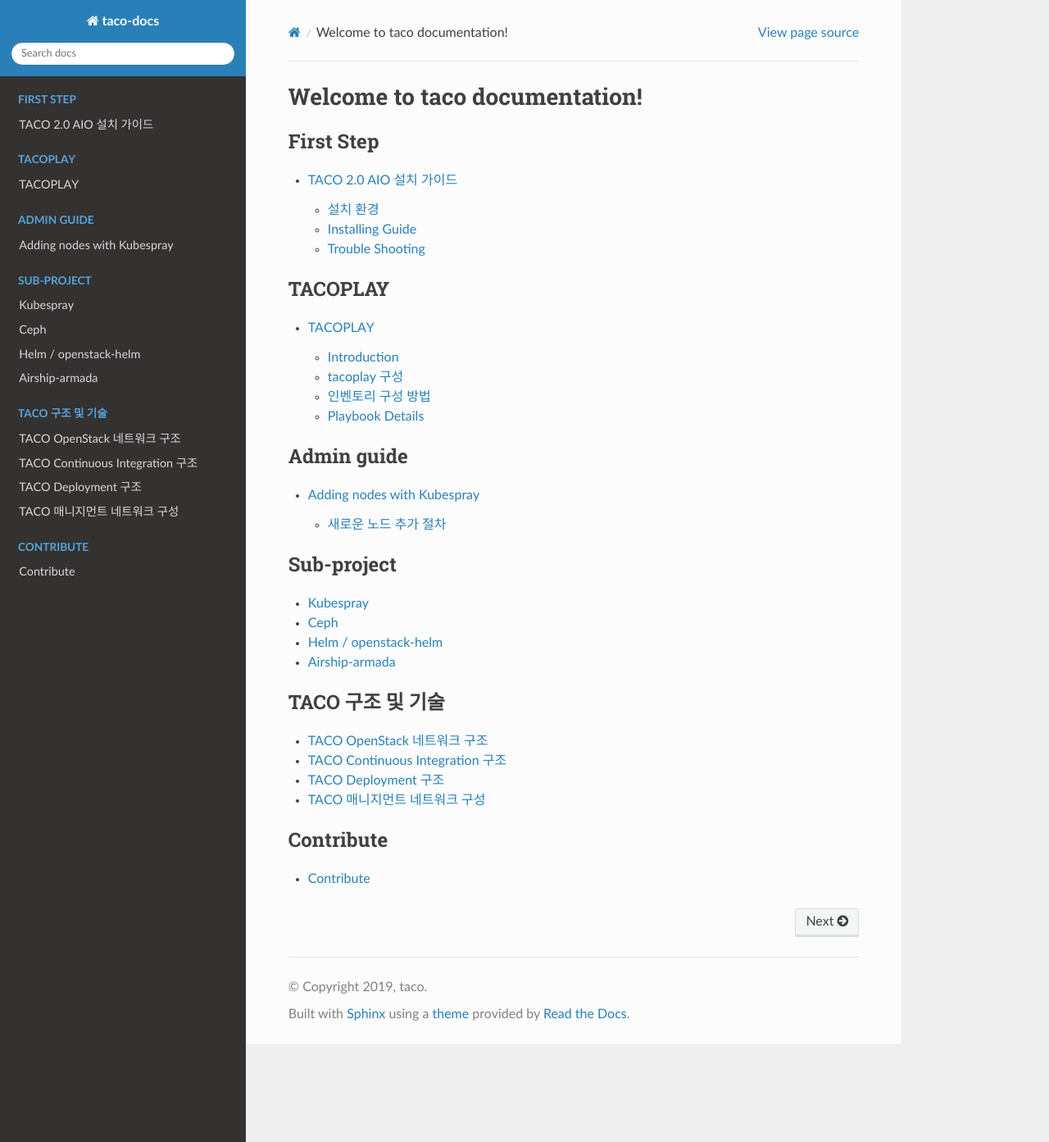
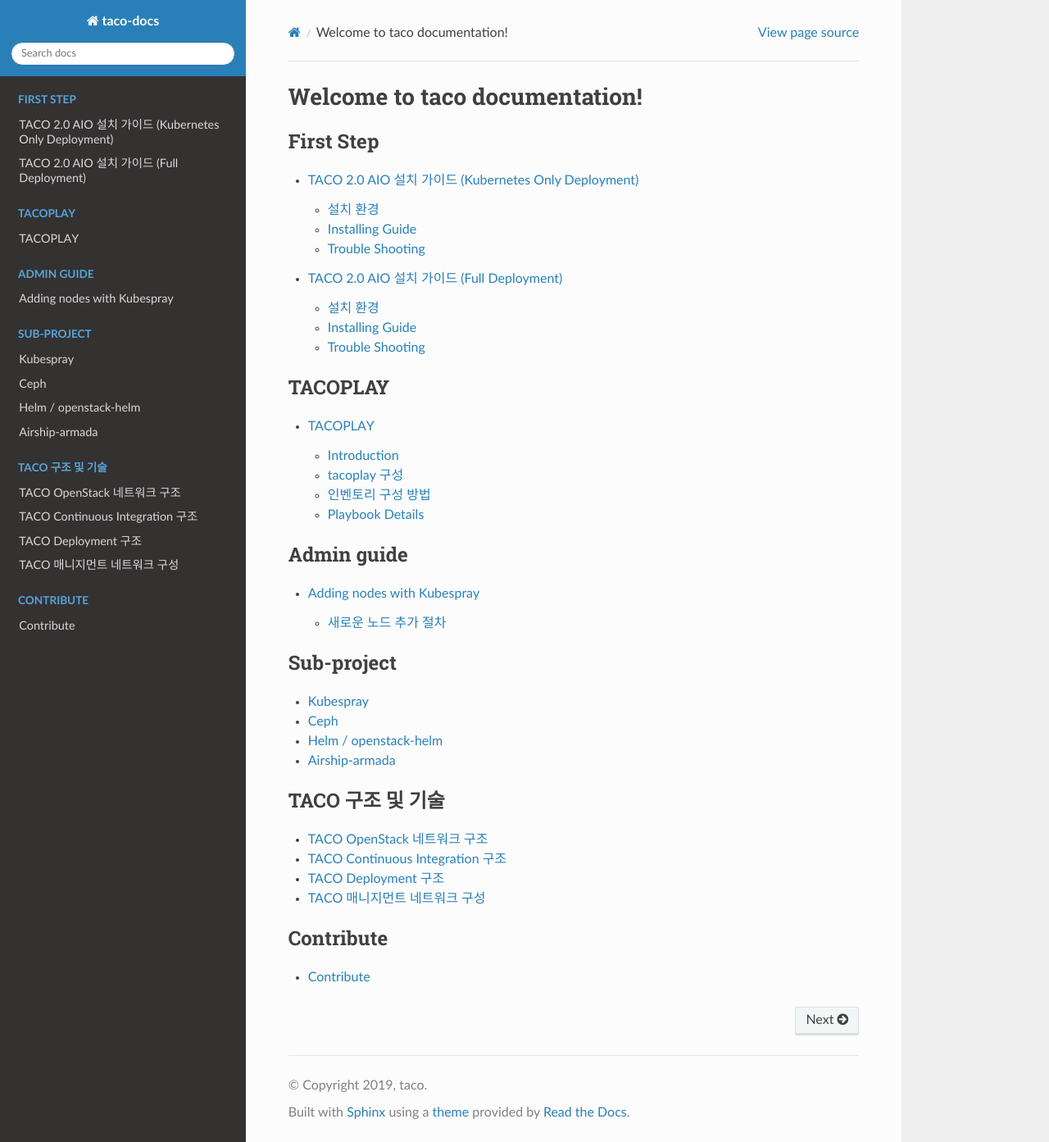
Before and after one commit to openinfradev/taco-docs, a Sphinx documentation site: the page built from docs/source/index.rst, in a window 1280 px wide and 1393 px high. Shown: the whole window at 82% size. Built offline with Sphinx 7.4.7 and the Read the Docs theme 2.0.0, drawn with Linux system fonts in a browser that asks for light colours; some of the changed lines change nothing that is shown.

Commit message:
K8s Only 설치와 K8s + 오픈스택 설치 가이드 분리

```diff
--- a/docs/source/index.rst
+++ b/docs/source/index.rst
@@ -10,8 +10,8 @@
    :maxdepth: 2
    :caption: First Step
 
-   intro/aio.rst
-
+   intro/aio-k8s.rst
+   intro/aio-ops.rst
 
 .. toctree::
    :maxdepth: 2
--- /dev/null
+++ b/docs/source/intro/aio-k8s.rst
@@ -0,0 +1,250 @@
+**************************************************
+TACO 2.0 AIO 설치 가이드 (Kubernetes Only Deployment)
+**************************************************
+
+이 매뉴얼은 AWS에서 생성한 EC2 환경을 기준으로 작성되었으며, Ceph, Kubernetes를 하나의 VM에 모두 설치하는 AIO (All-In-One) 가이드이다.
+
+.. contents::
+  :local:
+
+설치 환경
+=========
+
+Single Host 사양
+^^^^^^^^^^^^^^^^
+
+* Instance : AWS EC2
+* OS : CentOS Linux 7.7.1908
+* Flavor : m5.2xlarge
+* vCPU : 8
+* MEM : 32G   <--24G 이상 권장
+
+볼륨 디스크
+^^^^^^^^^^^
+
+* Root Disk Volume : 200G   <--160G 이상 권장
+* Additional Empty Volume : 50G   <--50G 이상 권장
+
+네트워크 설정
+^^^^^^^^^^^^
+
+* 포트 개방 : 80, 30608 (+LMA 설치시 30001, 30009, 30018, 32000)
+
+Installing Guide
+================
+
+계정 설정
+^^^^^^^^^
+
+이 매뉴얼에서 사용하는 계정은 centos 이며, '$'로 시작하는 커맨드는 centos 계정에서 수행함을 의미한다.
+
+* sudo 권한 부여
+
+centos 계정에서 패스워드 없이 sudo를 사용할 수 있도록 아래와 같이 설정한다.
+
+.. code-block:: bash
+
+   $ sudo visudo
+   ## Allow root to run any commands anywhere
+   root    ALL=(ALL)       ALL
+   centos  ALL=(ALL:ALL) NOPASSWD: ALL
+
+|
+
+* ssh 패스워드 설정
+
+패스워드를 통해 ssh 로그인을 할 수 있도록 아래 변수를 yes로 바꿔준다.
+
+.. code-block:: bash
+
+   $ sudo vi /etc/ssh/sshd_config
+   PasswordAuthentication yes
+
+|
+
+패스워드를 설정하고 변경된 sshd 설정을 반영시킨다.
+
+.. code-block:: bash
+
+   $ sudo passwd centos
+   $ sudo systemctl restart sshd
+
+|
+
+Pre-installation
+^^^^^^^^^^^^^^^^
+
+TACO 설치에 필요한 패키지와 소스 코드를 다운로드한다.
+
+* 패키지 업데이트 및 다운로드
+
+.. code-block:: bash
+
+   $ sudo yum update -y
+   $ sudo yum install -y epel-release git
+   $ sudo yum install -y python-pip
+   $ sudo yum update -y
+
+|
+
+* tacoplay 다운로드
+
+tacoplay는 ansible playbook 모음을 이용하여 TACO를 자동으로 설치하는 프로그램이다.
+
+.. code-block:: bash
+
+   $ git clone -b taco-v20.05 --single-branch https://github.com/openinfradev/tacoplay.git ~/tacoplay
+   $ cd $_
+
+|
+
+tacoplay에 필요한 패키지와 소스 코드를 다운로드한다.
+
+.. code-block:: bash
+
+   $ sudo pip install --upgrade pip
+   $ sudo pip install -r requirements.txt --upgrade --ignore-installed
+   $ ./fetch-sub-projects.sh
+
+|
+
+인벤토리 수정
+^^^^^^^^^^^^
+
+인벤토리 설정을 위해 필요한 로컬 정보를 아래의 방법으로 확인한다.
+
+* { Additional_Empty_Volume } : nvme1n1   <--추가한 50G 빈 볼륨
+
+.. code-block:: bash
+
+   $ lsblk
+   ##(example)
+   nvme0n1     259:0    0  200G  0 disk
+   └─nvme0n1p1 259:1    0  200G  0 part /
+   nvme1n1     259:2    0   50G  0 disk
+
+|
+
+* { network_cidr } : 172.32.0.0/24   <--아래에서 출력된 9번째 줄에서 확인 가능한 172.32.0.81/24의 네 번째 옥텟을 0으로 바꾼 값.
+
+.. code-block:: bash
+
+   $ ip a
+   ##(example)
+   1: lo: <LOOPBACK,UP,LOWER_UP> mtu 65536 qdisc noqueue state UNKNOWN group default qlen 1000
+       link/loopback 00:00:00:00:00:00 brd 00:00:00:00:00:00
+       inet 127.0.0.1/8 scope host lo
+          valid_lft forever preferred_lft forever
+       inet6 ::1/128 scope host
+          valid_lft forever preferred_lft forever
+   2: ens5: <BROADCAST,MULTICAST,UP,LOWER_UP> mtu 9001 qdisc mq state UP group default qlen 1000
+       link/ether 02:ae:fa:f2:88:84 brd ff:ff:ff:ff:ff:ff
+       inet 172.32.0.81/24 brd 172.32.0.255 scope global dynamic ens5
+          valid_lft 3520sec preferred_lft 3520sec
+      inet6 fe80::ae:faff:fef2:8884/64 scope link
+          valid_lft forever preferred_lft forever
+
+|
+
+* 인벤토리 설정
+
+제공된 sample extra-vars.yml 파일에서 아래와 같이 5가지 항목의 value를 수정한다.
+
+.. code-block:: bash
+
+   ##{ } 안에 알맞은 값을 대입하여 아래 설정을 extra-vars.yml에 저장한다.
+   $ vi ~/tacoplay/inventory/sample/aio/extra-vars.yml
+   taco_apps: [""]
+   monitor_interface: { ethernet_interface }   ##should be edited
+   public_network: { network_cidr }   ##should be edited
+   cluster_network: { network_cidr }   ##should be edited
+   lvm_volumes:
+     - data: /dev/{ Addtional_Empty_Volume }   ##should be edited
+
+|
+
+tacoplay 실행
+^^^^^^^^^^^^
+
+위의 설정을 모두 마쳤다면 tacoplay를 실행한다.
+
+.. code-block:: bash
+
+   $ cd ~/tacoplay/
+   $ ansible-playbook -b -i inventory/sample/aio/hosts.ini -e @inventory/sample/aio/extra-vars.yml site.yml
+
+|
+
+테스트 환경 사양에 따라 배포 완료 시간이 20분에서 1시간까지 달라질 수 있다.
+
+* K8s 설치 확인
+
+.. code-block:: bash
+
+   $ kubectl get pods -n kube-system
+
+|
+
+정상적으로 kube-system 파드들이 올라왔는지 확인한다. 만약 "The connection to the server localhost:8080 was refused"와 같은 문구가 발생한다면 아래 명령을 수행한다.
+
+.. code-block:: bash
+
+   $ kubectl get pods -n kube-system
+   $ kubectl get services -n kube-system
+   $ kubectl get deployments -n kube-system
+
+|
+
+Trouble Shooting
+================
+
+* ansible 로그 확인 방법
+1. 디폴트로 생성되는 로그는 /tmp/ansible.log를 확인한다. 로그를 별도로 관리하고자 한다면 '> example_file.log_0' 옵션을 붙여 로그를 원하는 파일에 생성할 수 있다.
+2. ansible-playbook 명령 시 -vvvv 옵션을 추가하면 더 구체적인 로그가 기록된다.
+
+* ansible 설치 중에 문제가 발생하여 재설치할 때 tag를 이용하여 일부 role만 수행하는 방법
+tacoplay 실행 시 tacoplay/site.yml에 작성되어 있는 role의 순서대로 설치가 진행된다. 설치는 크게 보았을 때 ceph - K8s - taco_app 순으로 진행된다. 이를 부분적으로 설치하고 싶다면 아래 명령을 수행하면 된다.
+
+.. code-block:: bash
+
+   ##1. 초기 세팅 및 ceph의 설치를 진행하는 커맨드(ceph이 이미 설치된 경우 에러가 발생할 수 있으니 주의한다.)
+   $ ansible-playbook -b -i inventory/sample/aio/hosts.ini -e @inventory/sample/aio/extra-vars.yml site.yml --tags setup-os,ceph,ceph-post-install --skip-tags k8s
+
+|
+
+.. code-block:: bash
+
+   ##2. ceph이 정상적으로 설치되었을 때, K8s를 설치하는 커맨드(ceph을 중복으로 설치하게 되면 문제가 발생하여 스킵해준다)
+   $ ansible-playbook -b -i inventory/sample/aio/hosts.ini -e @inventory/sample/aio/extra-vars.yml site.yml --tags ceph-post-install,k8s,taco-clients --skip-tags ceph
+
+|
+
+.. code-block:: bash
+
+   ##3. K8s까지 정상적으로 설치되었을 때, taco_app(LMA)의 배포 혹은 남은 role을 수행하는 커맨드
+   $ ansible-playbook -b -i inventory/sample/aio/hosts.ini -e @inventory/sample/aio/extra-vars.yml site.yml --skip-tags ceph,k8s
+
+|
+
+* K8s 설치 관련 문제 발생 시
+1. kube-system 네임스페이스를 갖는 K8s 리소스들이 잘 작동 중인지 확인한다.
+
+.. code-block:: bash
+
+   $ kubectl get pods -n kube-system
+   $ kubectl get services -n kube-system
+   $ kubectl get deployments -n kube-system
+
+|
+
+2. "The connection to the server localhost:8080 was refused - did you specify the right host or port?"와 같은 문구가 발생한다면
+
+.. code-block:: bash
+
+   $ mkdir -p $HOME/.kube
+   $ sudo cp -i /etc/kubernetes/admin.conf $HOME/.kube/config
+   $ sudo chown $(id -u):$(id -g) $HOME/.kube/config
+
+|
+
+위 명령을 순차적으로 수행한다. root 계정에서는 K8s 클러스터에 접근할 수 있으나 centos와 같은 user 계정에서 접근하지 못할 때 발생한다.(참고: https://snowdeer.github.io/kubernetes/2018/02/13/kubernetes-can-not-use-kubectl/)
--- a/docs/source/intro/aio.rst
+++ b/docs/source/intro/aio-ops.rst
@@ -1,8 +1,8 @@
-***************************
-TACO 2.0 AIO 설치 가이드
-***************************
+***************************************
+TACO 2.0 AIO 설치 가이드 (Full Deployment)
+***************************************
 
-이 매뉴얼은 AWS에서 생성한 EC2 환경을 기준으로 작성되었으며, Kubernetes, Ceph, OpenStack을 하나의 VM에 모두 설치하는 AIO (All-In-One) 가이드이다.
+이 매뉴얼은 AWS에서 생성한 EC2 환경을 기준으로 작성되었으며, Ceph, Kubernetes, OpenStack을 하나의 VM에 모두 설치하는 AIO (All-In-One) 가이드이다.
 
 .. contents::
   :local:
@@ -28,12 +28,10 @@
 네트워크 설정
 ^^^^^^^^^^^^
 
-* 포트 개방 : 80, 30608, 31000
+* 포트 개방 : 80, 30608, 31000 (+LMA 설치시 30001, 30009, 30018, 32000)
 
 Installing Guide
 ================
-
-오픈스택 설치 여부에 따라 1) ceph + K8s 설치와 2) ceph + K8s + 오픈스택 설치로 나누어 설명하고 있으니 유의하도록 한다.
 
 계정 설정
 ^^^^^^^^^
@@ -110,10 +108,8 @@
 
 |
 
-브릿지 네트워크 구성(오픈스택을 설치하는 경우)
+브릿지 네트워크 구성
 ^^^^^^^^^^^^^^^^^^^^^^^^^^^^^^^^^^^^^^^^^^^^^
-
-K8s까지만 설치하고자 하는 경우에는 생략하도록 한다.
 
 AIO node가 보유한 IP 자원을 오픈스택 위에 생성될 VM에게 할당해주기 위해서 브릿지 네트워크를 구성해야 한다. 이를 위해 필요한 로컬 정보를 아래의 방법으로 확인한다.
 
@@ -211,7 +207,7 @@
 인벤토리 수정
 ^^^^^^^^^^^^
 
-인벤토리 설정을 위해 필요한 값을 아래의 방법으로 확인한다.
+인벤토리 설정을 위해 필요한 로컬 정보를 아래의 방법으로 확인한다.
 
 * { Additional_Empty_Volume } : nvme1n1   <--추가한 50G 빈 볼륨
 
@@ -246,26 +242,9 @@
 
 |
 
-* ceph + K8s 설치를 위한 인벤토리 설정
+* 인벤토리 설정
 
 제공된 sample extra-vars.yml 파일에서 아래와 같이 5가지 항목의 value를 수정한다.
-
-.. code-block:: bash
-
-   ##{ } 안에 알맞은 값을 대입하여 아래 설정을 extra-vars.yml에 저장한다.
-   $ vi ~/tacoplay/inventory/sample/aio/extra-vars.yml
-   taco_apps: [""]
-   monitor_interface: { ethernet_interface }   ##should be edited
-   public_network: { network_cidr }   ##should be edited
-   cluster_network: { network_cidr }   ##should be edited
-   lvm_volumes:
-     - data: /dev/{ Addtional_Empty_Volume }   ##should be edited
-
-|
-
-* ceph + K8s + 오픈스택 설치를 위한 인벤토리 설정
-
-오픈스택 설치를 위해 브릿지 네트워크를 구성했다는 전제하에 제공된 sample extra-vars.yml 파일에서 아래와 같이 5가지 항목의 value를 수정한다.
 
 .. code-block:: bash
 
@@ -313,15 +292,7 @@
 
 |
 
-정상적으로 kube-system 파드들이 올라왔는지 확인한다. 만약 "The connection to the server localhost:8080 was refused"와 같은 문구가 발생한다면 아래 명령을 수행한다.
-
-.. code-block:: bash
-
-   $ kubectl get pods -n kube-system
-   $ kubectl get services -n kube-system
-   $ kubectl get deployments -n kube-system
-
-|
+정상적으로 kube-system 파드들이 올라왔는지 확인한다.
 
 * 오픈스택 설치 확인
 
@@ -374,8 +345,6 @@
 
 네트워크를 구성했다면 { host_ip }:31000 으로 접속하여 Compute > 인스턴스 탭에서 인스턴스를 추가할 수 있다. 제공되는 cirros 이미지를 사용하여 인스턴스를 생성했다면, 인스턴스명을 클릭하여 콘솔탭으로 접근한다. cirros의 default 로그인 정보는 cirros / gocubsgo 이다.(콘솔이 정상적으로 열리지 않는다면 웹페이지 새로고침을 반복한다.)
 
-
-
 Trouble Shooting
 ================
 
@@ -396,14 +365,14 @@
 .. code-block:: bash
 
    ##2. ceph이 정상적으로 설치되었을 때, K8s를 설치하는 커맨드(ceph을 중복으로 설치하게 되면 문제가 발생하여 스킵해준다)
-   $ ansible-playbook -b -i inventory/sample/aio/hosts.ini -e @inventory/sample/aio/extra-vars.yml site.yml --tags ceph-post-install,k8s --skip-tags ceph
+   $ ansible-playbook -b -i inventory/sample/aio/hosts.ini -e @inventory/sample/aio/extra-vars.yml site.yml --tags ceph-post-install,k8s,taco-clients --skip-tags ceph
 
 |
 
 .. code-block:: bash
 
-   ##3. K8s까지 정상적으로 설치되었을 때, 오픈스택을 설치하는 커맨드(K8s는 중복으로 설치하여도 문제가 없지만, 시간 단축을 위해 스킵해준다)
-   $ ansible-playbook -b -i inventory/sample/aio/hosts.ini -e @inventory/sample/aio/extra-vars.yml site.yml --skip-tags setup-os,ceph,k8s
+   ##3. K8s까지 정상적으로 설치되었을 때, taco_app(오픈스택 및 LMA)의 배포 혹은 남은 role을 수행하는 커맨드
+   $ ansible-playbook -b -i inventory/sample/aio/hosts.ini -e @inventory/sample/aio/extra-vars.yml site.yml --skip-tags ceph,k8s
 
 |
 
```
